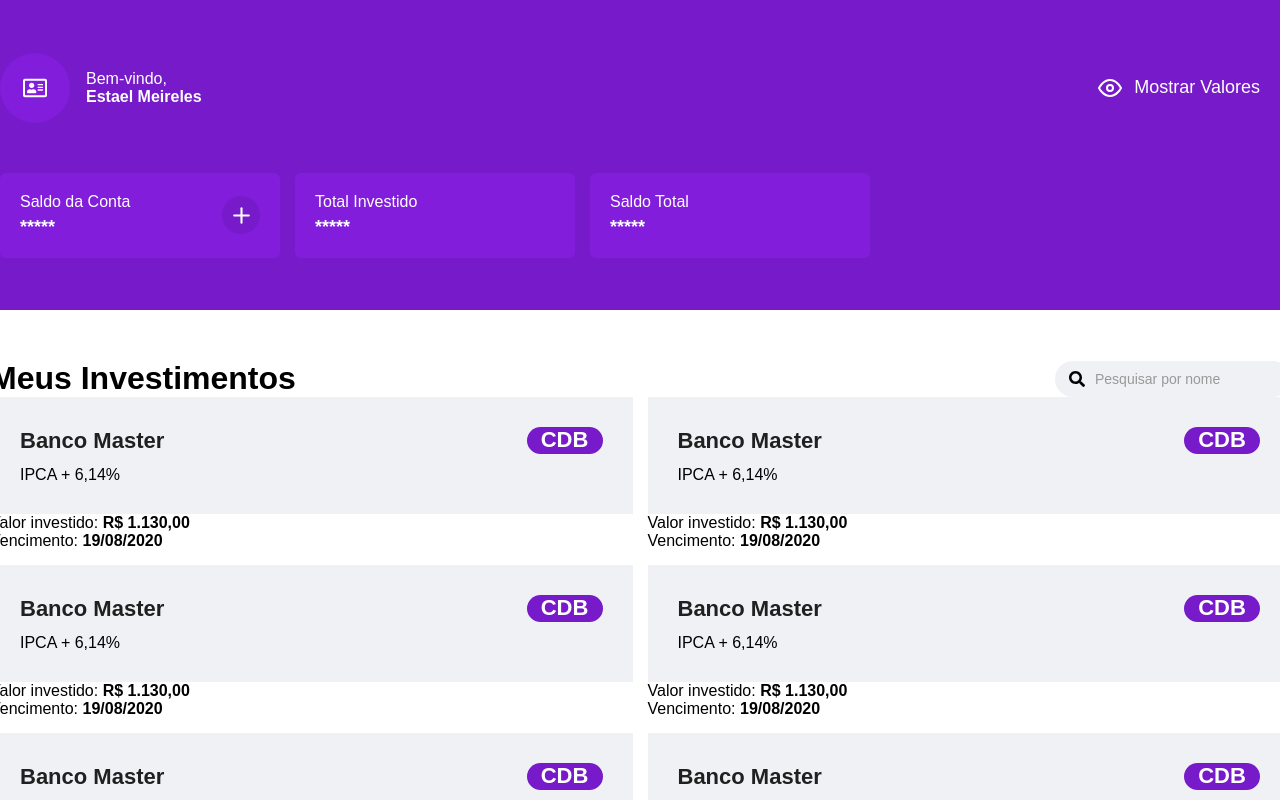
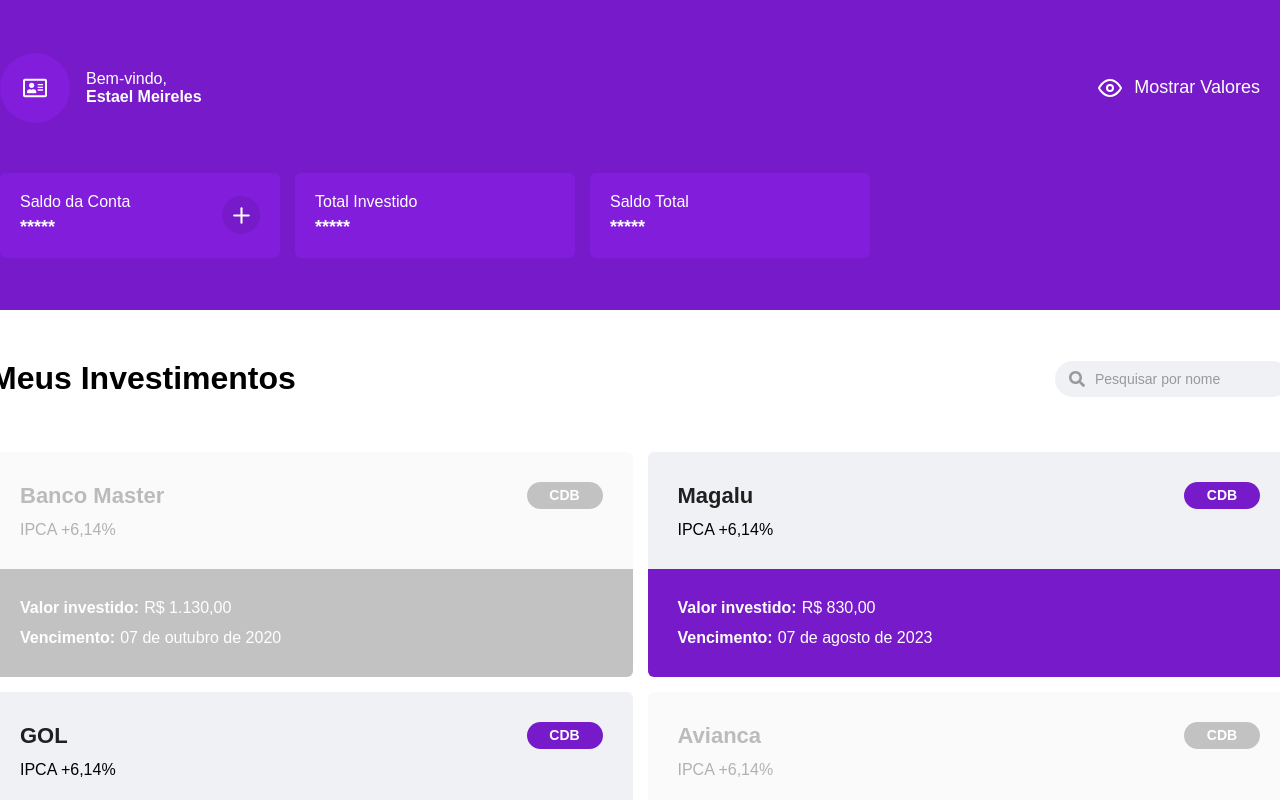
Before and after one commit to estaeldev/react-meusinvestimentos-rasmoo-curso, a React (Vite) app: page / in a window 1280 px wide. Shown: the top 800 px of the page. Built offline with nearby package versions, Linux system fonts and the light colour scheme.

Commit message:
Conteudo desenvolvido em aula de react

```diff
--- a/package.json
+++ b/package.json
@@ -9,12 +9,14 @@
     "preview": "vite preview"
   },
   "dependencies": {
+    "date-fns": "^2.29.3",
     "react": "^18.2.0",
     "react-dom": "^18.2.0",
     "react-icons": "^4.7.1",
     "sass": "^1.57.1"
   },
   "devDependencies": {
+    "@types/date-fns": "^2.6.0",
     "@types/react": "^18.0.26",
     "@types/react-dom": "^18.0.9",
     "@types/react-icons": "^3.0.0",
--- a/src/components/walletinfo/index.tsx
+++ b/src/components/walletinfo/index.tsx
@@ -1,7 +1,7 @@
 import styles from "./styles.module.scss";
 import {FiPlus} from "react-icons/fi";
 import { useMemo } from "react";
-
+import { formatterCurrency } from "../../utils/format";
 
 interface WalletInfoInterface {
     balance:number,
@@ -15,16 +15,12 @@
         return balance + invested;
     }, [balance, invested])
 
-    const handlerFormatterCurrency = (value:number):string => {
-        return new Intl.NumberFormat('pt-BR', {style:'currency', currency:'BRL'}).format(value);
-    }
-
     return (
         <div className={styles.walletInfo}>
 
             <div>
                 <p>Saldo da Conta</p>
-                <strong>{hasVisibleValues ? handlerFormatterCurrency(balance) : "*****"}</strong>
+                <strong>{hasVisibleValues ? formatterCurrency(balance) : "*****"}</strong>
                 <button
                     className={styles.walletInfo__button}
                     type="button" onClick={() => console.log("Ir para pagina de adicionar saldo!")} >
@@ -34,12 +30,12 @@
 
             <div>
                 <p>Total Investido</p>
-                <strong>{hasVisibleValues ? handlerFormatterCurrency(invested) : "*****"}</strong>
+                <strong>{hasVisibleValues ? formatterCurrency(invested) : "*****"}</strong>
             </div>
 
             <div>
                 <p>Saldo Total</p>
-                <strong>{hasVisibleValues ? handlerFormatterCurrency(totalWalltet) : "*****"}</strong>
+                <strong>{hasVisibleValues ? formatterCurrency(totalWalltet) : "*****"}</strong>
             </div>
 
         </div>
--- /dev/null
+++ b/src/data/actions.json
@@ -0,0 +1,51 @@
+[
+    {
+        "name": "Banco Master",
+        "type": "CDB",
+        "ipca": "6,14%",
+        "minValue": 1130,
+        "dueDate": "10-07-2020"
+    },
+    {
+        "name": "Magalu",
+        "type": "CDB",
+        "ipca": "6,14%",
+        "minValue": 830,
+        "dueDate": "08-07-2023"
+    },
+    {
+        "name": "GOL",
+        "type": "CDB",
+        "ipca": "6,14%",
+        "minValue": 2130,
+        "dueDate": "10-12-2023"
+    },
+    {
+        "name": "Avianca",
+        "type": "CDB",
+        "ipca": "6,14%",
+        "minValue": 2130,
+        "dueDate": "10-05-2022"
+    },
+    {
+        "name": "Nubank",
+        "type": "CDB",
+        "ipca": "6,14%",
+        "minValue": 1030,
+        "dueDate": "01-07-2023"
+    },
+    {
+        "name": "XP Investimentos",
+        "type": "CDB",
+        "ipca": "6,14%",
+        "minValue": 1250,
+        "dueDate": "02-20-2023"
+    },
+    {
+        "name": "Casas Bahia",
+        "type": "CDB",
+        "ipca": "6,14%",
+        "minValue": 4000,
+        "dueDate": "11-09-2023"
+    }
+]
--- a/src/pages/myinvestiments/index.tsx
+++ b/src/pages/myinvestiments/index.tsx
@@ -1,32 +1,65 @@
-import { FaSearch } from "react-icons/fa"
-import { Layout } from "../../components/layout"
+import {useState, useEffect, ChangeEvent} from "react"
+import { FaSearch } from "react-icons/fa";
+import { format, isPast } from "date-fns";
+import ptBr from "date-fns/locale/pt-BR";
+
+import { Layout } from "../../components/layout";
+
+import actionsData from "../../data/actions.json";
+import { formatterCurrency } from "../../utils/format";
+import { ActionInterface } from "../../types/actions";
 
 import styles from "./styles.module.scss";
 
 export function MyInvestmentsPage() {
+    const [searchActionName, setSearchActionName] = useState<string>("");
+    const [actions, setActions] = useState<ActionInterface[]>([]);
+
+    useEffect(() => {
+        setActions(actionsData);
+    }, [])
+
+
+    const handleSearchActionName = (event:ChangeEvent<HTMLInputElement>): void => {
+        const value = event.target.value;
+        setSearchActionName(value.toLowerCase());
+    }
+
     return (
         <Layout>
+
             <div className={styles.page__header}>
                 <h1>Meus Investimentos</h1>
                 <div className={styles.field}>
                     <FaSearch />
-                    <input type="text" placeholder="Pesquisar por nome" />
+                    <input
+                        type="text"
+                        placeholder="Pesquisar por nome"
+                        onChange={handleSearchActionName}
+                    />
                 </div>
             </div>
 
             <div className={styles.actions}>
 
-                {[1, 2, 3, 4, 5, 6, 7, 8, 9, 10].map(() => (
-                    <div className={styles.action}>
+                {actions.map((action) => action.name.toLowerCase().includes(searchActionName) && (
+                    <div className={`${styles.action} ${isPast(new Date(action.dueDate)) ? styles.action__disabled : ""}`}
+                        key={action.name}>
 
                         <div className={styles.action__info}>
-                            <h1>Banco Master <span>CDB</span></h1>
-                            <p>IPCA + 6,14%</p>
+                            <h1>{action.name} <span>{action.type}</span></h1>
+                            <p>IPCA +{action.ipca}</p>
                         </div>
 
                         <footer className={styles.action__footer}>
-                            <p>Valor investido: <strong>R$ 1.130,00</strong> </p>
-                            <p>Vencimento: <strong>19/08/2020</strong> </p>
+                            <p>
+                                <strong>Valor investido:</strong>
+                                {formatterCurrency(action.minValue)}
+                            </p>
+                            <p>
+                                <strong>Vencimento:</strong>
+                                {format(new Date(action.dueDate), "dd' de 'MMMM' de 'yyyy", {locale: ptBr})}
+                            </p>
                         </footer>
 
                     </div>
--- a/src/pages/myinvestiments/styles.module.scss
+++ b/src/pages/myinvestiments/styles.module.scss
@@ -20,6 +20,10 @@
     border-radius: 60px;
     padding: 10px 14px;
 
+    svg {
+        color: #999;
+    }
+
     input {
         background: transparent;
         color: var(--black);
@@ -38,32 +42,43 @@
     display: grid;
     grid-template-columns: 1fr 1fr;
     gap: 15px;
+    margin-top: 55px;
+    padding-bottom: 80px;
 }
 
-.actions {
+.action {
+    overflow: hidden;
     border-radius: 6px;
 
-    .action__info {
+    .action__info, .action__footer {
         display: flex;
         flex-direction: column;
         row-gap: 12px;
         padding: 30px;
+    }
+
+    .action__info {
         background: var(--grey);
 
         h1 {
             display: flex;
             align-items: center;
             justify-content: space-between;
+
             font-size: 22px;
             line-height: 25px;
             font-weight: 400px;
             color: var(--black);
 
             span {
+                display: flex;
+                align-items: center;
+                justify-content: center;
+
                 width: 76px;
                 height: 27px;
-                border-radius: 50px;
-                text-align: center;
+                font-size: 14px;
+                border-radius: 40px;
                 background: var(--regular-purple);
                 color: var(--white);
             }
@@ -76,4 +91,25 @@
 
     }
 
+    .action__footer {
+        background: var(--regular-purple);
+
+        p {
+            font-size: 16px;
+            line-height: 18px;
+            color: var(--white);
+
+            strong {
+                margin-right: 5px;
+            }
+        }
+
+    }
+
+    &.action__disabled {
+        opacity: 0.3;
+        user-select: none;
+        filter: grayscale(1);
+    }
+
 }
--- /dev/null
+++ b/src/types/actions.ts
@@ -0,0 +1,7 @@
+export interface ActionInterface {
+    name:string,
+    ipca:string,
+    type:string,
+    dueDate:string,
+    minValue:number
+}
--- /dev/null
+++ b/src/utils/format.ts
@@ -0,0 +1,3 @@
+export function formatterCurrency(value:number):string {
+    return new Intl.NumberFormat('pt-BR', {style:'currency', currency:'BRL'}).format(value);
+}
```
Also changed, not shown: 1 other file (tests, documents, lock files or other folders).
